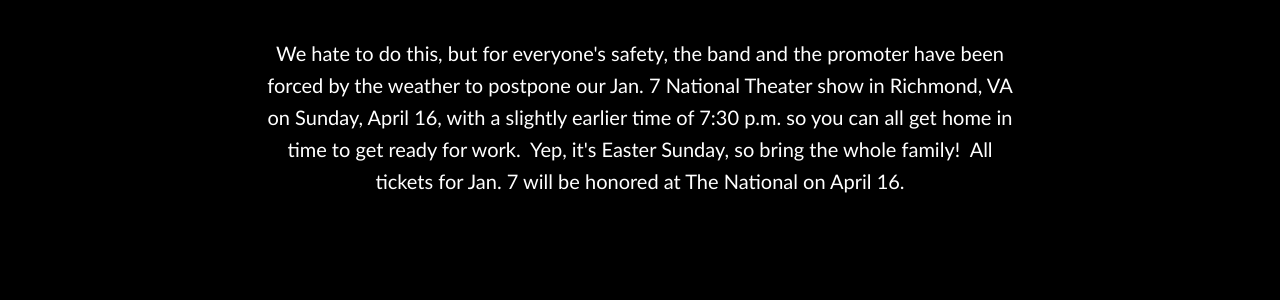
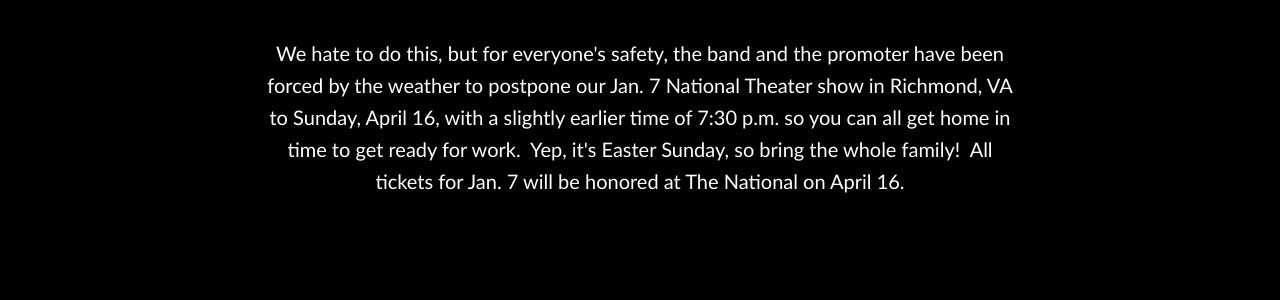
Before and after one commit to machineweb/machineweb.github.io, a Jekyll site: the page built from _posts/2017-01-07-national-theater-postponed-to-april-16-due-to-weather.md, in a window 1280 px wide and 1228 px high. Shown: the part 382-682 px from the top of the window. Built offline with Jekyll 4.4.1, drawn with Linux system fonts in a browser that asks for light colours; comment, search, counter and statistics services are not loaded.

Commit message:
Updated news item

```diff
--- a/_posts/2017-01-07-national-theater-postponed-to-april-16-due-to-weather.md
+++ b/_posts/2017-01-07-national-theater-postponed-to-april-16-due-to-weather.md
@@ -4,4 +4,4 @@
 title: National Theater postponed to April 16 due to weather
 ---
 
-<p>We hate to do this, but for everyone's safety, the band and the promoter have been forced by the weather to postpone our Jan. 7 National Theater show in Richmond, VA on Sunday, April 16, with a slightly earlier time of 7:30 p.m. so you can all get home in time to get ready for work.&nbsp; Yep, it's Easter Sunday, so bring the whole family!&nbsp; All tickets for Jan. 7 will be honored at The National on April 16.</p>
+<p>We hate to do this, but for everyone's safety, the band and the promoter have been forced by the weather to postpone our Jan. 7 National Theater show in Richmond, VA to Sunday, April 16, with a slightly earlier time of 7:30 p.m. so you can all get home in time to get ready for work.&nbsp; Yep, it's Easter Sunday, so bring the whole family!&nbsp; All tickets for Jan. 7 will be honored at The National on April 16.</p>
```
